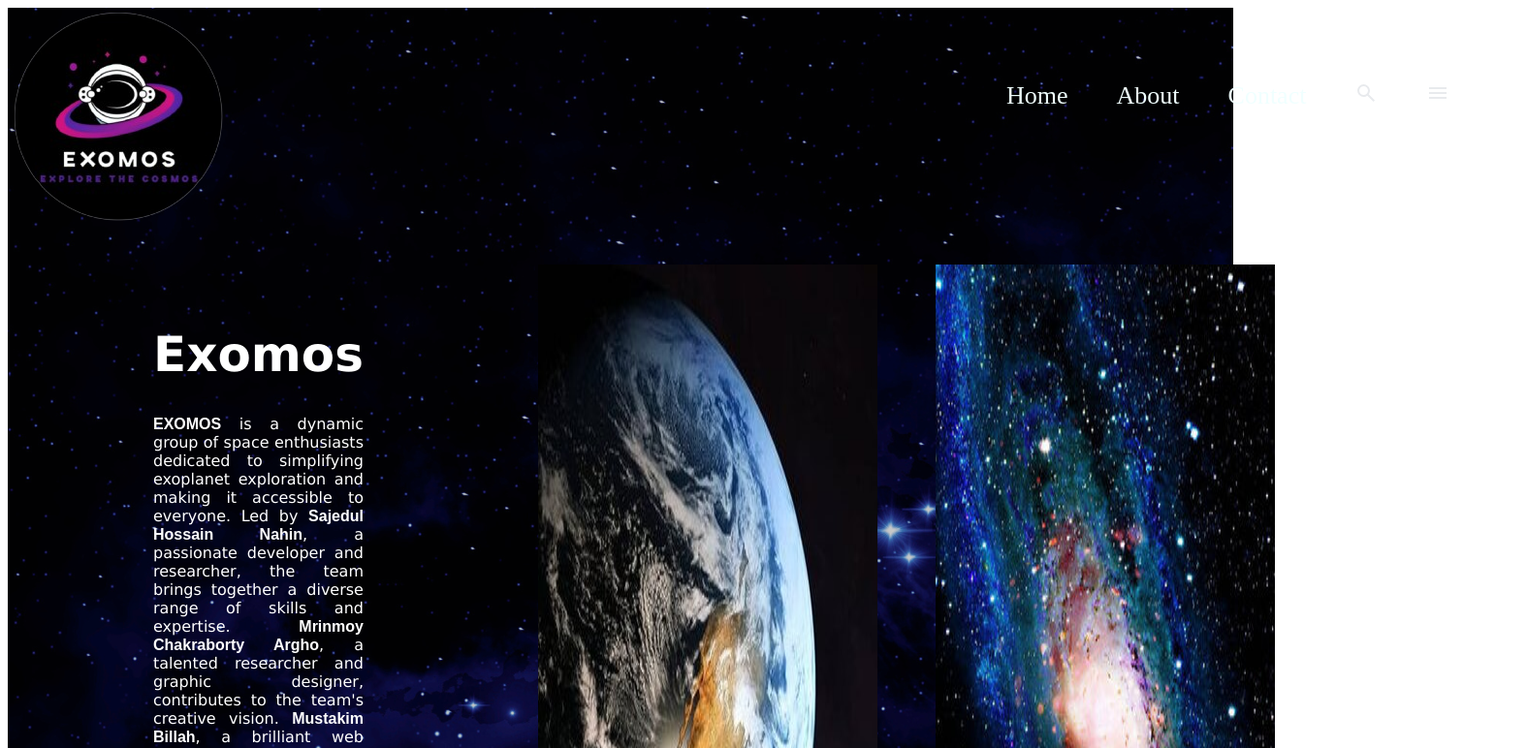
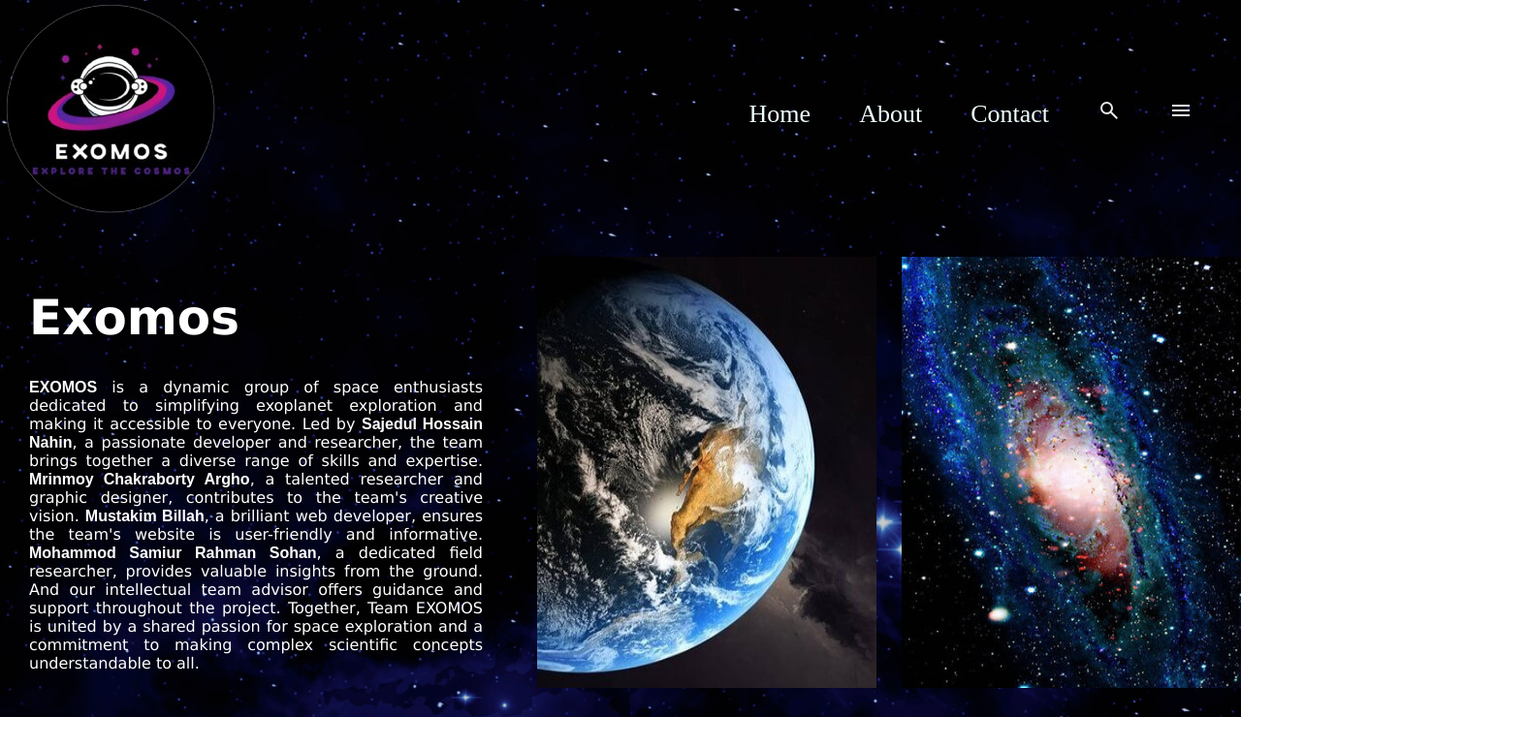
Before and after one commit to mustakim-58/exoplanet-exploration, a plain HTML site: page index.html in a window 1280 px wide. Shown: the top 772 px of the page at 97% size, 1575 px wide, since content can reach past the window. Drawn offline with Linux system fonts and the light colour scheme.

Commit message:
correct some mistake

```diff
--- a/style.css
+++ b/style.css
@@ -1,45 +1,52 @@
 /* header related style */
-.header{
+body {
+  width: 100%;
+  margin: 0;
+}
+.header {
   background: url(images/header-background.png);
-}
-.header-ul{
-    display: flex;
-    padding: 60px 30px 30px 800px;
-}
-.header-link{
-    color: azure;
+  width: 100%;
 
 }
+.header-ul {
+  display: flex;
+  align-items: center;
+  /* padding: 60px 30px 30px 800px; */
+}
+.header-link {
+  color: azure;
+}
 nav li {
-
   list-style: none;
   margin-right: 50px;
-
 }
-  nav a{
+nav a {
   text-decoration: none;
   font-size: 26px;
-
 }
-.header-nav{
+.header-nav {
   display: flex;
+  justify-content: space-between;
 }
-.header-img{
-    padding: 30px;
+.header-img {
+  flex: 1;
+  padding: 30px 0;
 }
-header h1{
+header h1 {
   font-size: 50px;
 }
-.header-text{
-    padding: 60px 150px;
+.header-text {
+  flex: 2;
+  padding: 30px;
   color: white;
   font-family: Verdana, Geneva, Tahoma, sans-serif;
   text-align: justify;
 }
-.all-name{
+.all-name {
   font-weight: bold;
   font-family: sans-serif;
 }
-.header-item{
+.header-item {
   display: flex;
+  gap: 26px;
 }
```
Lines whose indentation alone changed are shown as unchanged.
